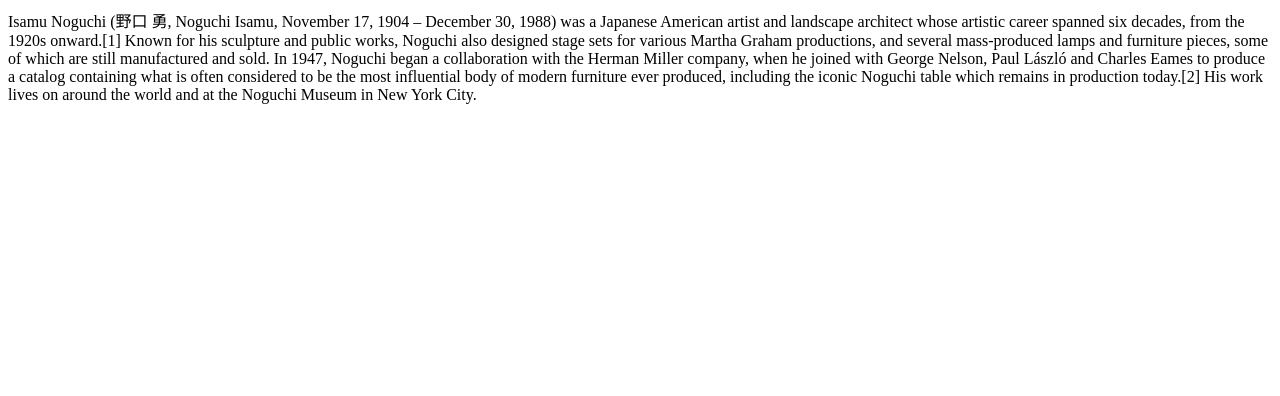
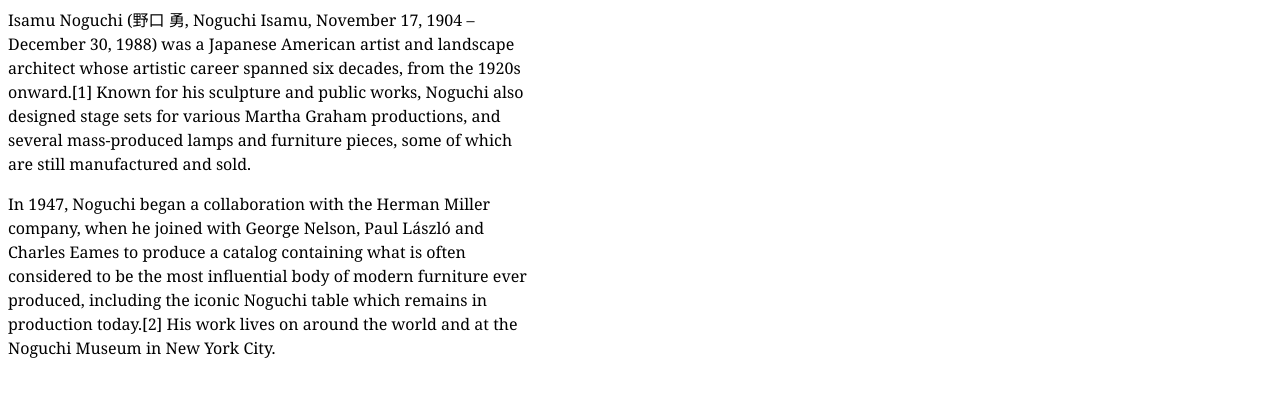
Before and after one commit to jillianjean/jillianjean.github.io, a plain HTML site: page index.html in a window 1280 px wide. Drawn offline with Linux system fonts and the light colour scheme.

Commit message:
Upaded style

```diff
--- a/index.html
+++ b/index.html
@@ -1,7 +1,16 @@
 <html>
+<head>
+    <style>
+        p{
+            font: 100%/1.5 georgia;
+            max-width: 33em;
+        }
+    </style>
+</head>
 <body>
-    Isamu Noguchi (野口 勇, Noguchi Isamu, November 17, 1904 – December 30, 1988) was a Japanese American artist and landscape architect whose artistic career spanned six decades, from the 1920s onward.[1] Known for his sculpture and public works, Noguchi also designed stage sets for various Martha Graham productions, and several mass-produced lamps and furniture pieces, some of which are still manufactured and sold.
+    <p>Isamu Noguchi (野口 勇, Noguchi Isamu, November 17, 1904 – December 30, 1988) was a Japanese American artist and landscape architect whose artistic career spanned six decades, from the 1920s onward.[1] Known for his sculpture and public works, Noguchi also designed stage sets for various Martha Graham productions, and several mass-produced lamps and furniture pieces, some of which are still manufactured and sold.</p>
 
-    In 1947, Noguchi began a collaboration with the Herman Miller company, when he joined with George Nelson, Paul László and Charles Eames to produce a catalog containing what is often considered to be the most influential body of modern furniture ever produced, including the iconic Noguchi table which remains in production today.[2] His work lives on around the world and at the Noguchi Museum in New York City.
+    <p>In 1947, Noguchi began a collaboration with the Herman Miller company, when he joined with George Nelson, Paul László and Charles Eames to produce a catalog containing what is often considered to be the most influential body of modern furniture ever produced, including the iconic Noguchi table which remains in production today.[2] His work lives on around the world and at the Noguchi Museum in New York City.</p>
+
 </body>
 </html>
```
